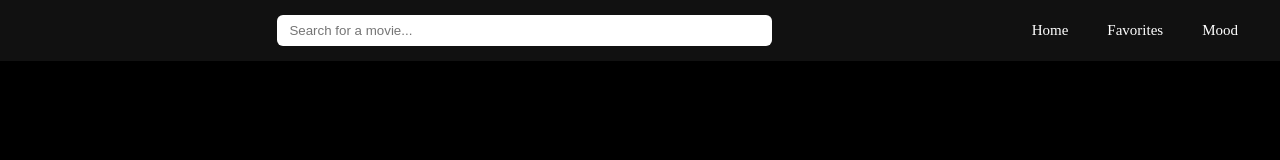
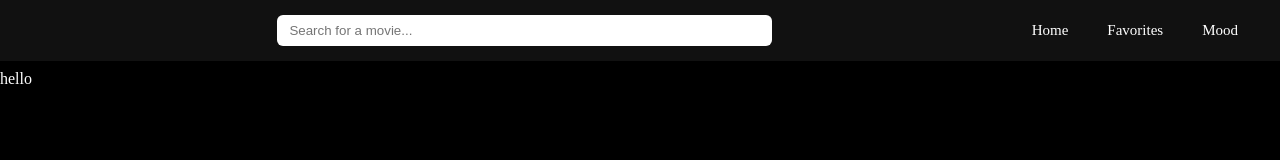
Before and after one commit to Hollenite/FilmHorizon, a React (Vite) app: page /favorites in a window 1280 px wide. Shown: the top 160 px of the page. Built offline with nearby package versions, Linux system fonts and the light colour scheme; no server answers.

Commit message:
fix A lot of bugs

```diff
--- /dev/null
+++ b/src/components/Favorites/Favorites.css
@@ -0,0 +1,3 @@
+.container {
+    color: white;
+}
--- a/src/components/Favorites/Favorites.jsx
+++ b/src/components/Favorites/Favorites.jsx
@@ -1,9 +1,11 @@
-
+import "./Favorites.css";
 
 function Favorites() {
   return (
-    <div>test</div>
+    <>
+    <div class='container'> hello </div>
+    </>
   )
 }
 
-export default Favorites
+export default Favorites;
--- a/src/index.css
+++ b/src/index.css
@@ -8,6 +8,6 @@
 
 body {
   margin: 0;
-  background-color: #000;
+  background-color: black;
   padding-top: 70px;
 }
```
